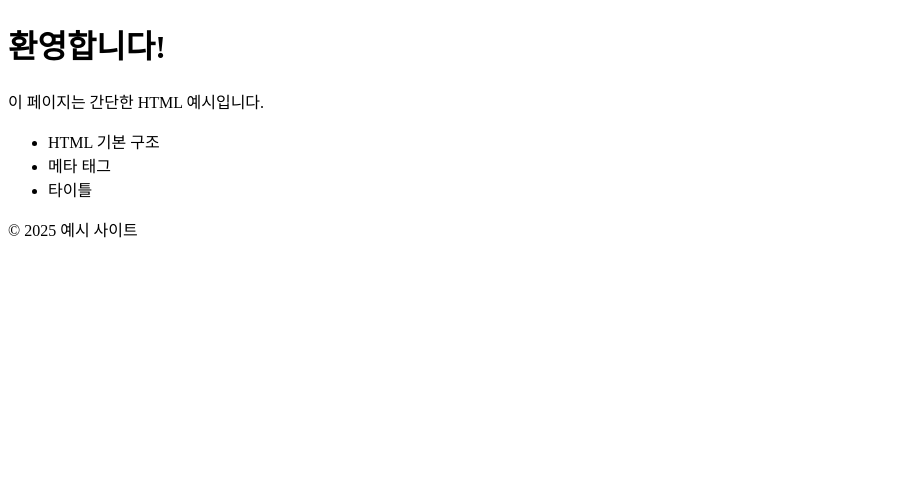
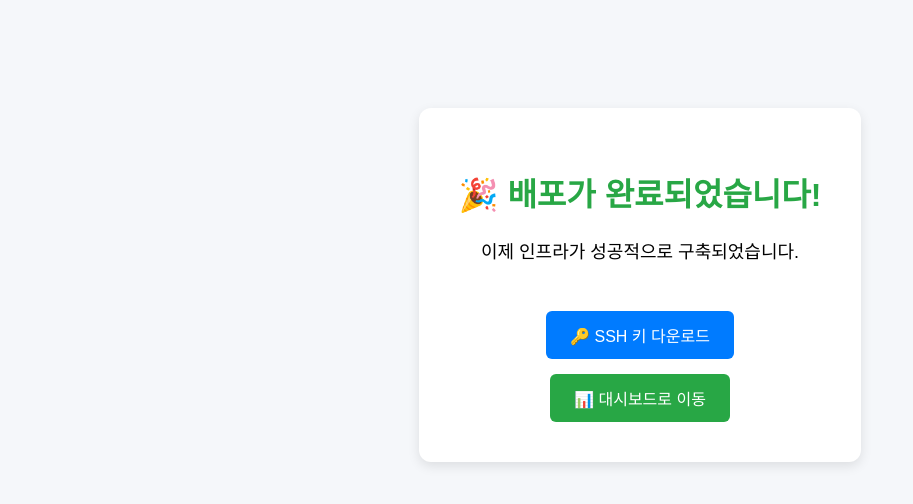
Before and after one commit to 2guno/blog, a plain HTML site: page index.html in a window 1280 px wide. Shown: the whole page, without its empty margins (0-913 px from the left). Drawn offline with Linux system fonts and the light colour scheme.

Commit message:
Update index.html

```diff
--- a/index.html
+++ b/index.html
@@ -1,24 +1,59 @@
 <!DOCTYPE html>
 <html lang="ko">
 <head>
-    <meta charset="UTF-8">
-    <meta name="viewport" content="width=device-width, initial-scale=1.0">
-    <title>간단한 HTML 예시</title>
+  <meta charset="UTF-8" />
+  <title>배포 완료</title>
+  <style>
+    body {
+      font-family: 'Arial', sans-serif;
+      background-color: #f5f7fa;
+      text-align: center;
+      padding: 100px;
+    }
+    .container {
+      background: #ffffff;
+      padding: 40px;
+      border-radius: 12px;
+      box-shadow: 0 4px 12px rgba(0,0,0,0.1);
+      display: inline-block;
+    }
+    h1 {
+      color: #28a745;
+      font-size: 32px;
+    }
+    p {
+      font-size: 18px;
+      margin-top: 20px;
+    }
+    a.button {
+      display: inline-block;
+      margin-top: 30px;
+      padding: 12px 24px;
+      background-color: #007bff;
+      color: white;
+      text-decoration: none;
+      border-radius: 6px;
+      font-size: 16px;
+    }
+    a.button:hover {
+      background-color: #0056b3;
+    }
+  </style>
 </head>
 <body>
-    <header>
-        <h1>환영합니다!</h1>
-    </header>
-    <main>
-        <p>이 페이지는 간단한 HTML 예시입니다.</p>
-        <ul>
-            <li>HTML 기본 구조</li>
-            <li>메타 태그</li>
-            <li>타이틀</li>
-        </ul>
-    </main>
-    <footer>
-        <p>© 2025 예시 사이트</p>
-    </footer>
+  <div class="container">
+    <h1>🎉 배포가 완료되었습니다!</h1>
+    <p>이제 인프라가 성공적으로 구축되었습니다.</p>
+    <a href="/sshkey/example.pem" download class="button">🔑 SSH 키 다운로드</a>
+    <br />
+    <a href="/dashboard.html" class="button" style="background-color:#28a745;margin-top:15px;">📊 대시보드로 이동</a>
+  </div>
+
+  <script>
+    // 자동 리디렉션: 10초 후 대시보드로 이동
+    setTimeout(() => {
+      window.location.href = "/dashboard.html";
+    }, 10000);
+  </script>
 </body>
 </html>
```
